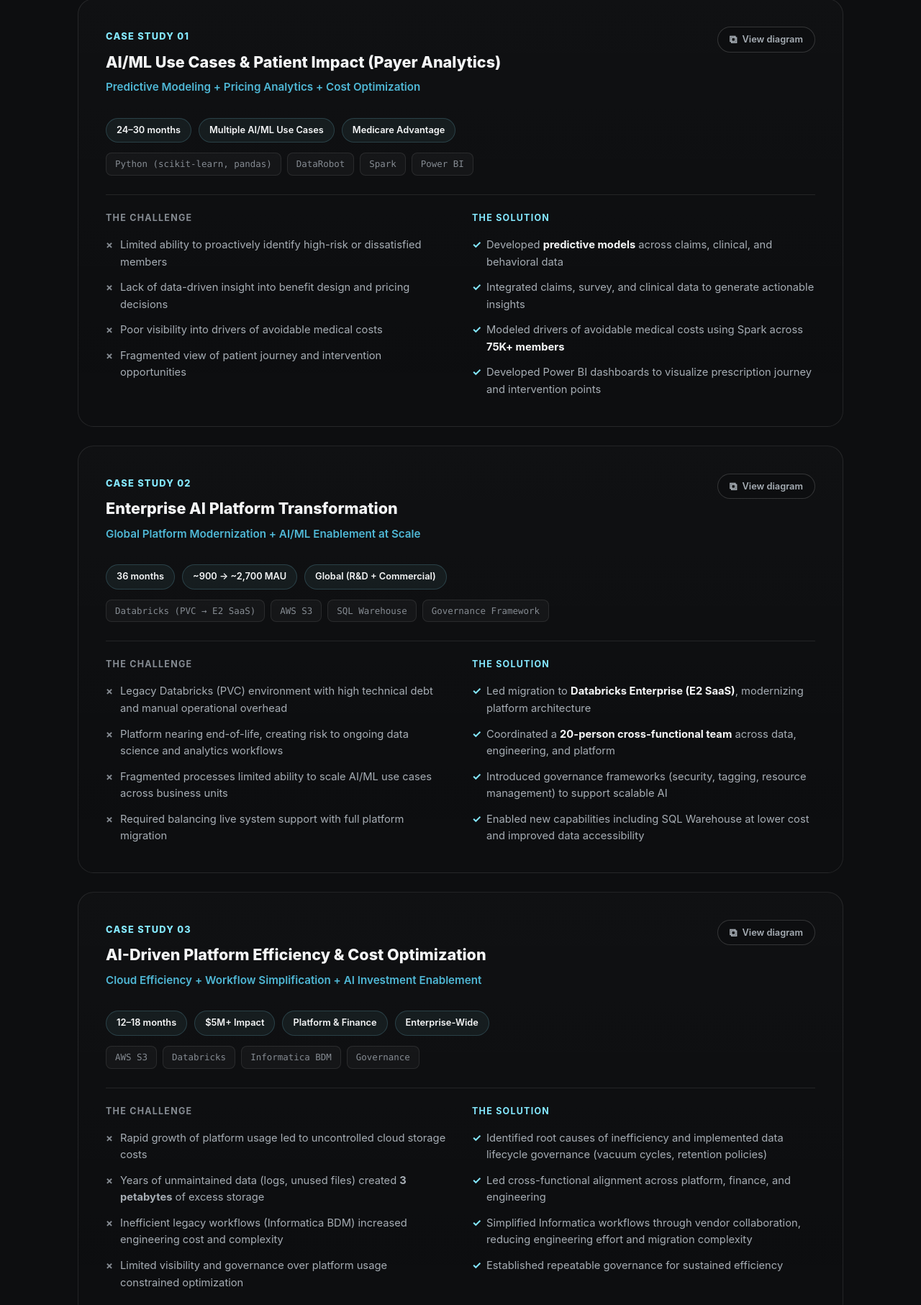
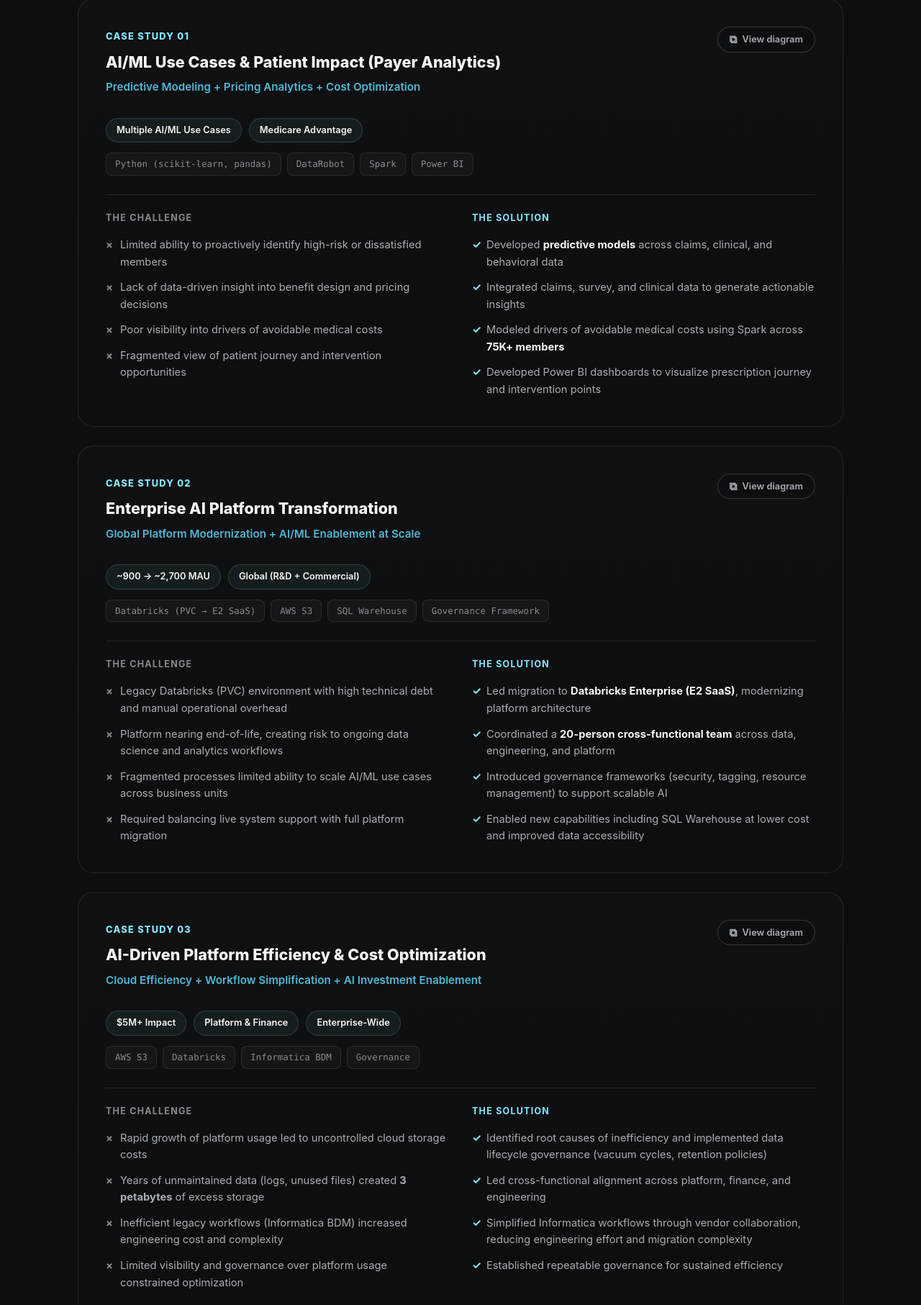
Before and after one commit to jlee1991/portfolio-site, a plain HTML site: page index.html in a window 1280 px wide. Shown: the part 4608-6421 px from the top of the page at 72% size. Drawn offline with Linux system fonts and the light colour scheme.

Commit message:
Remove unconfirmed case-study duration pills
Owner confirmed the ~80% Serverless SQL, ~50% SQL Warehouse, ~60%
cheaper, ~40% coding-effort and Genie claims, but not the case-study
durations (24-30, 36, 12-18, 24-36 months), so those are removed.

Co-Authored-By: Claude Opus 5.5 <noreply@anthropic.com>

```diff
--- a/index.html
+++ b/index.html
@@ -802,7 +802,6 @@
         </button>
       </div>
       <div class="meta-row">
-        <span class="pill">24–30 months</span>
         <span class="pill">Multiple AI/ML Use Cases</span>
         <span class="pill">Medicare Advantage</span>
       </div>
@@ -881,7 +880,6 @@
         </button>
       </div>
       <div class="meta-row">
-        <span class="pill">36 months</span>
         <span class="pill">~900 → ~2,700 MAU</span>
         <span class="pill">Global (R&amp;D + Commercial)</span>
       </div>
@@ -967,7 +965,6 @@
         </button>
       </div>
       <div class="meta-row">
-        <span class="pill">12–18 months</span>
         <span class="pill">$5M+ Impact</span>
         <span class="pill">Platform &amp; Finance</span>
         <span class="pill">Enterprise-Wide</span>
@@ -1038,7 +1035,6 @@
         </button>
       </div>
       <div class="meta-row">
-        <span class="pill">24–36 months</span>
         <span class="pill">↗ 3x MAU growth (~900 → ~2,700)</span>
         <span class="pill">8 BUs (R&amp;D + Commercial)</span>
       </div>
```
